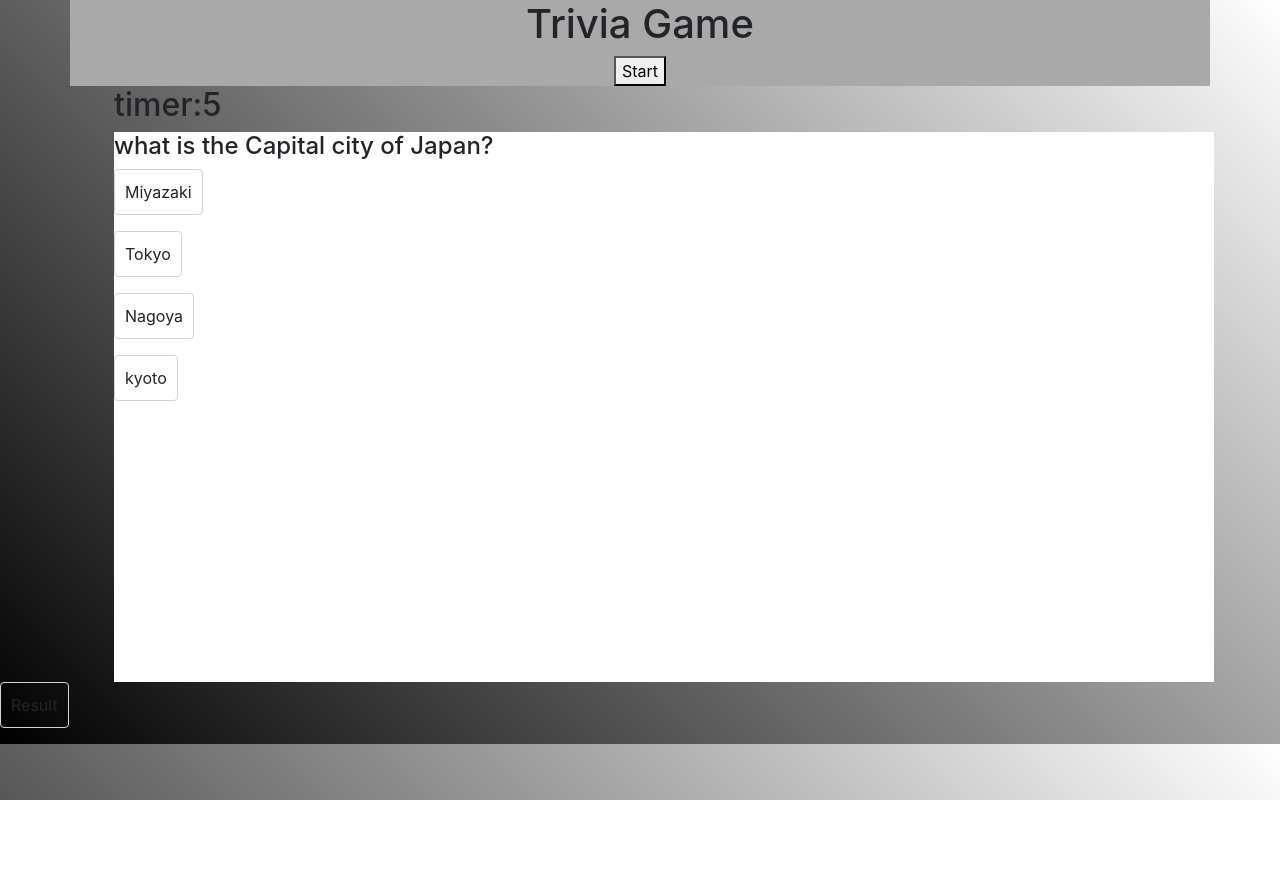
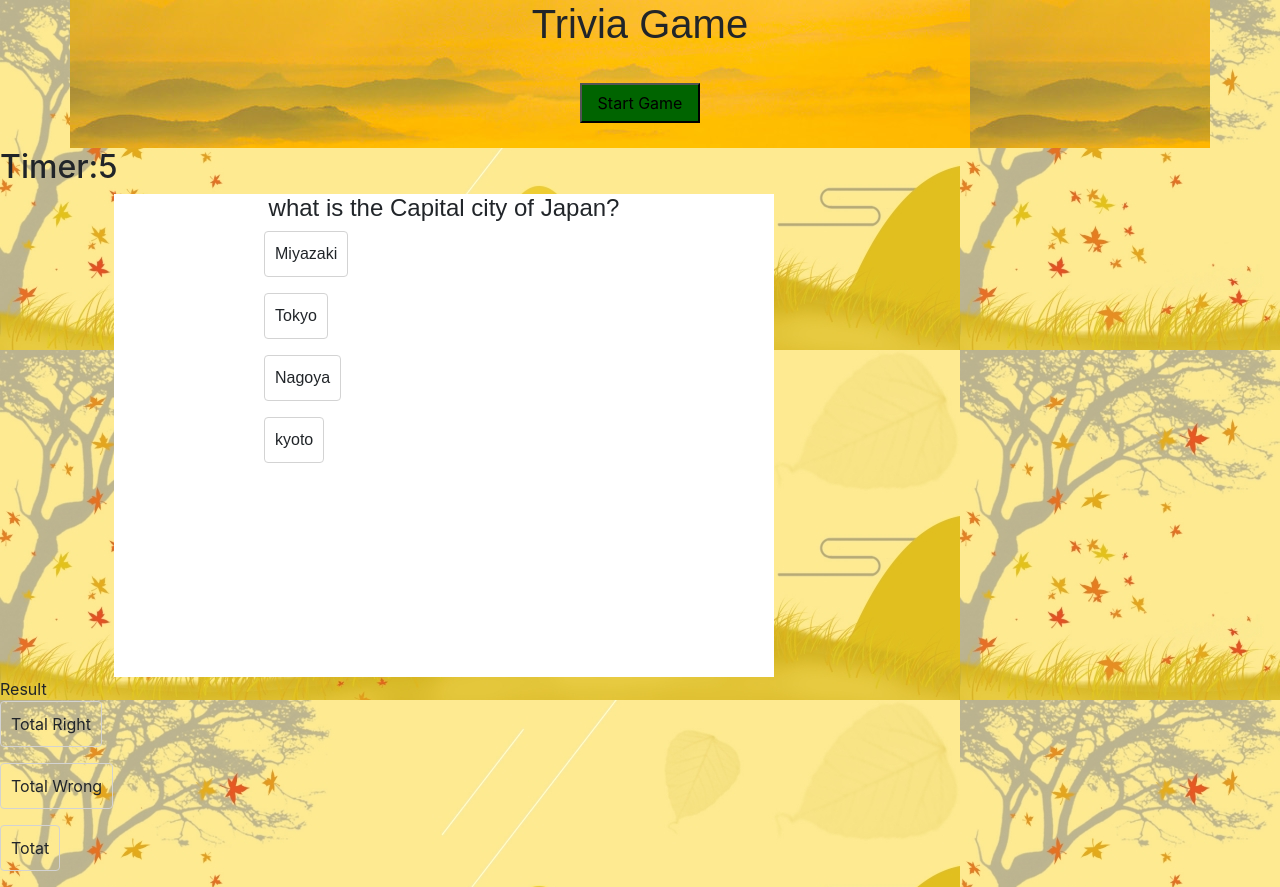
Before and after one commit to lamashree/triviaGame, a plain HTML site: page index.html in a window 1280 px wide. Before the commit the page ends 800 px from the top, so only its background shows below. Drawn offline with nearby package versions, Linux system fonts and the light colour scheme.

Commit message:
my display result is working and i have to work to reset function.

```diff
--- a/assets/css/style.css
+++ b/assets/css/style.css
@@ -1,26 +1,34 @@
-body {
+/* body {
     background: linear-gradient(45deg, black, transparent);
-}
+} */
+
 #Game {
     background: white;
-    height: 550px;
-    width: 1100px;
+    height: 483px;
+    width: 660px;
     margin-left: 114px;
+    text-align: center;
+    font-family: sans-serif
 }
+
 #timer {
     margin-left: 114px;
 }
-.buttuon {
-    background: blue;
-    height: 30px;
-    width: 70px;
-    margin-left: 530px;
+
+.button {
+    background: darkgreen;
+    margin-bottom: 25px;
+    width: 120px;
+    height: 40px;
+    text-align: center;
 }
+
 .container {
     text-align: center;
     background: darkgray;
+    background-image: url("../images/eyeem-142484472.jpg");
+}
 
-}
 p {
     border: 1px solid lightgray;
     padding: 10px;
@@ -29,3 +37,26 @@ p {
     text-align: center;
     width: fit-content;
 }
+
+.button:hover {
+    background-color: blue;
+}
+
+h1 {
+    word-spacing: 0px;
+    font-size: 2.5rem;
+    font-family: sans-serif;
+    height: 75px;
+}
+
+.choice {
+    text-align: center;
+    margin-left: 150px;
+}
+
+body {
+    background-image: url("../images/pngtree-autumn-mountain-deciduous-background-leavesyellowwarm-colortreebackgroundbeautiful-viewleavesliterary-image_60200.jpg");
+}
+p.choice:hover {
+    background-color: blue;
+}
--- a/assets/javascript/app.js
+++ b/assets/javascript/app.js
@@ -1,5 +1,5 @@
 
-$(document).ready(function() {
+$(document).ready(function () {
 
 
     var quizQuestion = [
@@ -61,15 +61,20 @@ var currentQuestion = 0;
     var score = 0;
     var lost = 0;
     var timer;
+    var result = 0;
 
     // if the timer is over, then go to the next question//
     function nextQuestion() {
+        console.log("nextquestion currentQuestion: ", currentQuestion);
+        console.log("nextquestion quizQuestion.length - 1: ", quizQuestion.length - 1);
         var isQuestionOver = (quizQuestion.length - 1) === currentQuestion;
         if (isQuestionOver) {
             console.log("The game is over");
-    }
+            Displayresult();
+        } else {
             currentQuestion++;
             loadQustion();
+        }
     }
     // start a 30 second timer for user to respond or choose an answer to each question//
     function timeUp() {
@@ -80,7 +85,7 @@ function timeUp() {
 
     function countDown() {
         counter--;
-    $("#timer").html("timer;" + counter)
+        $("#Timer").html("Timer:" + counter)
         if (counter === 0) {
             timeUp();
         }
@@ -92,7 +97,7 @@ function loadQustion() {
         timer = setInterval(countDown, 1000);
         const question = quizQuestion[currentQuestion].question;
         const choices = quizQuestion[currentQuestion].choices;
-    $("#timer").html("timer:" + counter);
+        $("#Timer").html("Timer:" + counter);
         $("#Game").html("<h4>" + question + "</h4>");
         var $choicesElements = $(loadChoices(choices));
         $("#Game").append($choicesElements);
@@ -127,21 +132,38 @@ $(document).on("click", ".choice", function () {
         console.log("yapp");
     });
 
-function Display() {
-    var result =
+    function Displayresult() {
+        // $("#total-right").html("total-right:", score);
+        // $("#total-wrong").html("total-wrong:", lost)
+        // $("#total").html("total:", question.length)
+
+        var result = '<p> you get: '+ score + ' questions(s)right</p>' +
+      '<p> you missed: '+ lost + ' questions(s)right</p>' +
+       '<p>total questions: ' + quizQuestion.length + ' questions(s)right</p>' +
+       '<button>Reset Game + </button>'
+        $("#Game").html(result);
+
+    }
+
+
         $("#game").html(result);
-}
+
 
 
         loadQustion();
 
         //loadChoices();
 
-$(".button").on("click", function() {
+        $(".button").on("click", function () {
             console.log("button is working");
             $(".button").remove();
-    $("#timer").html(counter);
+            $("#Timer").html(counter);
             // loadQustion();
         })
 
     });
+    function reset (){
+        Timer = 0;
+        loadQustion();
+    }
+// $(document).on("click", ".choice", function () {
--- a/index.html
+++ b/index.html
@@ -9,8 +9,8 @@
         integrity="sha384-ggOyR0iXCbMQv3Xipma34MD+dH/1fQ784/j6cY/iJTQUOhcWr7x9JvoRxT2MZw1T" crossorigin="anonymous">
     <link rel="stylesheet" type="text/css" href="assets/css/style.css">
     <script src="https://code.jquery.com/jquery-3.4.1.min.js"
-    integrity="sha256-CSXorXvZcTkaix6Yvo6HppcZGetbYMGWSFlBw8HfCJo=" crossorigin="anonymous"></script>
-<script src="assets/javascript/app.js"></script>
+        integrity="sha256-CSXorXvZcTkaix6Yvo6HppcZGetbYMGWSFlBw8HfCJo=" crossorigin="anonymous"></script>
+    <script src="assets/javascript/app.js"></script>
 
 
     <title>Trivia Game</title>
@@ -19,13 +19,29 @@
 <body>
 
     <div class="container">
-    <h1>Trivia Game</h1>
-    <button class="button">Start</button>
+        <h1>Trivia Game</h1>
+        <button class="button">Start Game</button>
+    </div>
+    <div class="empty-container">
+        <div class="row">
+            <div class="col-md-2">
+                <h2 id="Timer"></h2>
+                <div id="Game">
+                    <div class="btn-group-toggle" data-toggle="buttons">
+                        <label class="btn btn-secondary active">
+                            <input type="checkbox" checked autocomplete="off"> Checked
+                        </label>
+                    </div>
+                </div>
+            </div>
+        </div>
+    </div>
+    <div id="display result">Result
+        <p id="total-right">Total Right</p>
+        <p id="total-wrong">Total Wrong</p>
+        <p id="√">Totat</p>
     </div>
 
-    <h2 id ="timer"></h2>
-    <div id ="Game"></div>
-    <p class= "display result">Result</p>
 </body>
 
 </html>
```
Also changed, not shown: assets/images/eyeem-142484472.jpg (added), assets/images/pngtree-autumn-mountain-deciduous-background-leavesyellowwarm-colortreebackgroundbeautiful-viewleavesliterary-image_60200.jpg (added), 4 other files. Lines whose indentation alone changed are shown as unchanged.
